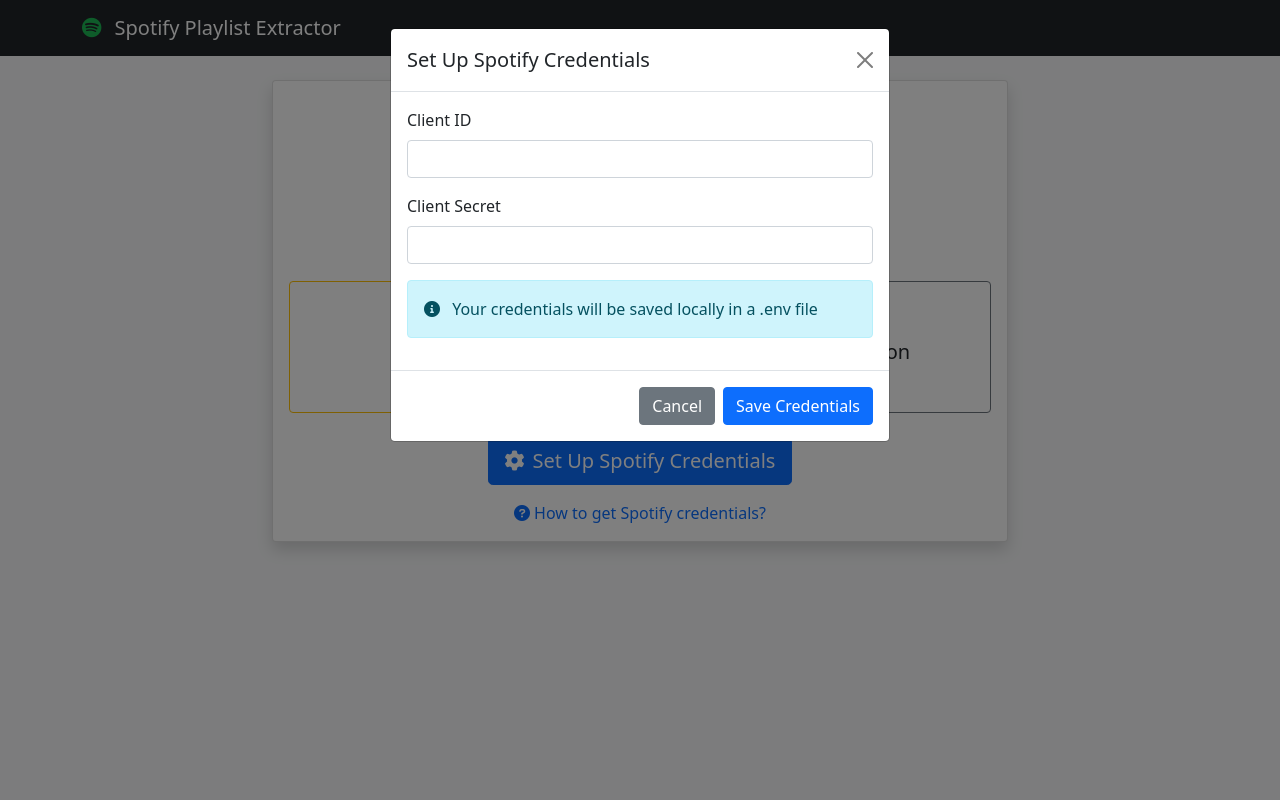
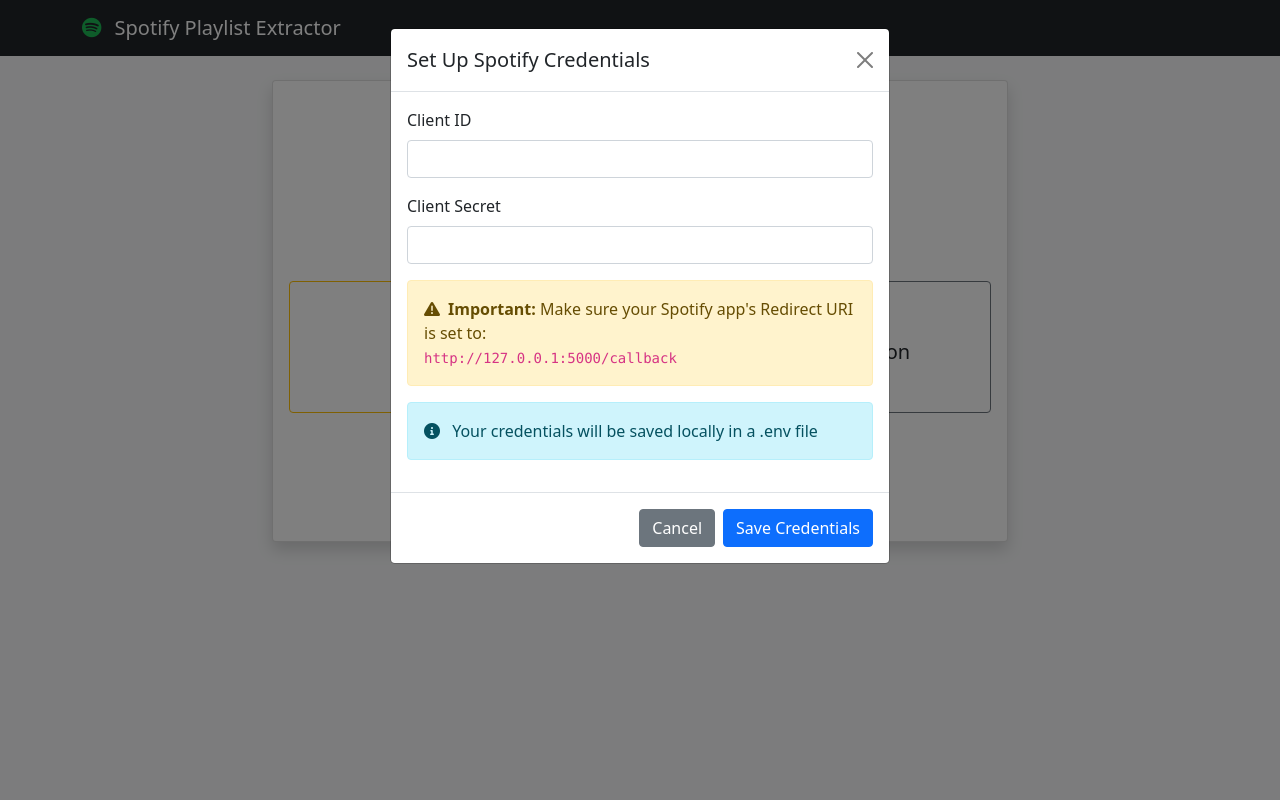
Before and after one commit to bindrap/spotifyWebApp, a Flask app: page / in a window 1280 px wide, after a click on "Set Up Spotify Credentials". Run offline with Flask 3, Linux system fonts and the light colour scheme; some libraries are stand-ins or nearby versions.

Commit message:
Working v1

```diff
--- a/app.py
+++ b/app.py
@@ -1,24 +1,18 @@
-from flask import Flask, render_template, request, jsonify, redirect, url_for, flash, send_file
+from flask import Flask, render_template, request, jsonify, redirect, url_for, flash
 import os
 import re
 import spotipy
 from spotipy.oauth2 import SpotifyOAuth
 from dotenv import load_dotenv, set_key
-from tqdm import tqdm
-import zipfile
-import tempfile
 import threading
 import time
 
 app = Flask(__name__)
-app.secret_key = 'your-secret-key-change-this'
+app.secret_key = 'your-secret-key-change-this-in-production'
 
 # Global variables for progress tracking
 download_progress = {}
 download_status = {}
-
-# Load environment variables
-load_dotenv()
 
 # Configuration
 REDIRECT_URI = "http://127.0.0.1:5000/callback"
@@ -31,33 +25,49 @@
 # Ensure directories exist
 os.makedirs(PLAYLIST_DIR, exist_ok=True)
 
+# Load environment variables
+load_dotenv()
+
 def safe_filename(name: str) -> str:
     """Sanitize playlist names into safe filenames"""
     return re.sub(r'[^a-zA-Z0-9_\-]', '_', name).strip("_") + ".txt"
 
 def update_env_file(client_id, client_secret):
     """Update the .env file with new credentials"""
-    set_key(ENV_FILE, "CLIENT_ID", client_id)
-    set_key(ENV_FILE, "CLIENT_SECRET", client_secret)
-    set_key(ENV_FILE, "REDIRECT_URI", REDIRECT_URI)
+    try:
+        set_key(ENV_FILE, "CLIENT_ID", client_id)
+        set_key(ENV_FILE, "CLIENT_SECRET", client_secret)
+        set_key(ENV_FILE, "REDIRECT_URI", REDIRECT_URI)
+        return True
+    except Exception as e:
+        print(f"Error updating .env file: {e}")
+        return False
 
 def get_spotify_client():
     """Get authenticated Spotify client"""
     client_id = os.getenv("CLIENT_ID")
     client_secret = os.getenv("CLIENT_SECRET")
 
-    if not client_id or not client_secret:
+    if not client_id or not client_secret or not client_id.strip() or not client_secret.strip():
         return None
 
     try:
-        sp = spotipy.Spotify(auth_manager=SpotifyOAuth(
+        auth_manager = SpotifyOAuth(
             client_id=client_id,
             client_secret=client_secret,
             redirect_uri=REDIRECT_URI,
             scope=SCOPE,
             cache_path=CACHE_PATH
-        ))
-        # Test the connection
+        )
+
+        # Check if we have a valid cached token
+        token_info = auth_manager.get_cached_token()
+        if not token_info:
+            return None
+
+        sp = spotipy.Spotify(auth_manager=auth_manager)
+
+        # Test the connection by making a simple API call
         sp.current_user()
         return sp
     except Exception as e:
@@ -90,7 +100,7 @@
                     results.append(f"{artists} - {title}")
 
             processed += len(tracks)
-            download_progress[session_id] = int((processed / total_results) * 100)
+            download_progress[session_id] = int((processed / total_results) * 100) if total_results > 0 else 100
             offset += LIMIT
 
         # Save to file
@@ -99,7 +109,7 @@
             for line in results:
                 f.write(line + "\n")
 
-        download_status[session_id] = f"Completed! Exported {len(results)} liked songs"
+        download_status[session_id] = f"Completed! Exported {len(results)} liked songs to {liked_file}"
         download_progress[session_id] = 100
 
     except Exception as e:
@@ -142,7 +152,7 @@
             for line in results:
                 f.write(line + "\n")
 
-        download_status[session_id] = f"Completed! Exported {len(results)} songs from {playlist_name}"
+        download_status[session_id] = f"Completed! Exported {len(results)} songs from '{playlist_name}' to {filename}"
         download_progress[session_id] = 100
 
     except Exception as e:
@@ -152,7 +162,7 @@
 @app.route('/')
 def index():
     """Main page"""
-    # Force reload environment variables to get latest credentials
+    # Force reload environment variables
     load_dotenv(override=True)
 
     client_id = os.getenv("CLIENT_ID")
@@ -164,6 +174,8 @@
     if credentials_set:
         sp = get_spotify_client()
         spotify_connected = sp is not None
+
+    print(f"🔍 Status Check - Credentials: {credentials_set}, Connected: {spotify_connected}")
 
     return render_template('index.html',
                          credentials_set=credentials_set,
@@ -179,37 +191,86 @@
         flash('Please provide both Client ID and Client Secret', 'error')
         return redirect(url_for('index'))
 
+    # Clear any existing cache to force re-auth with new credentials
+    if os.path.exists(CACHE_PATH):
+        os.remove(CACHE_PATH)
+
     # Update environment file
-    update_env_file(client_id, client_secret)
+    if update_env_file(client_id, client_secret):
+        # Reload environment variables
+        load_dotenv(override=True)
+        flash('Credentials saved successfully! Now click "Connect to Spotify" to authenticate.', 'success')
+    else:
+        flash('Error saving credentials. Please try again.', 'error')
 
-    # Reload environment variables
-    load_dotenv(override=True)
-
-    flash('Credentials saved successfully!', 'success')
-    return redirect(url_for('spotify_auth'))
+    return redirect(url_for('index'))
 
 @app.route('/spotify_auth')
 def spotify_auth():
     """Initiate Spotify authentication"""
-    sp = get_spotify_client()
-    if not sp:
+    load_dotenv(override=True)
+    client_id = os.getenv("CLIENT_ID")
+    client_secret = os.getenv("CLIENT_SECRET")
+
+    if not client_id or not client_secret:
         flash('Please set up your Spotify credentials first', 'error')
         return redirect(url_for('index'))
 
-    # The SpotifyOAuth will handle the redirect automatically
-    try:
-        # This will trigger the auth flow
-        user = sp.current_user()
-        return redirect(url_for('dashboard'))
-    except Exception as e:
-        # If not authenticated, SpotifyOAuth will redirect to Spotify
-        return redirect(url_for('index'))
+    # Create SpotifyOAuth object and get authorization URL
+    auth_manager = SpotifyOAuth(
+        client_id=client_id,
+        client_secret=client_secret,
+        redirect_uri=REDIRECT_URI,
+        scope=SCOPE,
+        cache_path=CACHE_PATH
+    )
+
+    # Get authorization URL and redirect user to Spotify
+    auth_url = auth_manager.get_authorize_url()
+    print(f"🔗 Redirecting to Spotify: {auth_url}")
+    return redirect(auth_url)
 
 @app.route('/callback')
 def callback():
     """Handle Spotify callback"""
-    # The SpotifyOAuth handles the callback automatically
-    return redirect(url_for('dashboard'))
+    load_dotenv(override=True)
+    client_id = os.getenv("CLIENT_ID")
+    client_secret = os.getenv("CLIENT_SECRET")
+
+    if not client_id or not client_secret:
+        flash('Credentials not found', 'error')
+        return redirect(url_for('index'))
+
+    # Create SpotifyOAuth object
+    auth_manager = SpotifyOAuth(
+        client_id=client_id,
+        client_secret=client_secret,
+        redirect_uri=REDIRECT_URI,
+        scope=SCOPE,
+        cache_path=CACHE_PATH
+    )
+
+    # Get the authorization code from the callback
+    code = request.args.get('code')
+    if code:
+        try:
+            # Exchange code for access token
+            token_info = auth_manager.get_access_token(code)
+            if token_info:
+                print("✅ Successfully authenticated with Spotify!")
+                flash('Successfully connected to Spotify!', 'success')
+                return redirect(url_for('dashboard'))
+        except Exception as e:
+            print(f"❌ Error during callback: {e}")
+
+    error = request.args.get('error')
+    if error:
+        print(f"❌ Spotify auth error: {error}")
+        flash(f'Spotify authentication failed: {error}', 'error')
+    else:
+        flash('Failed to connect to Spotify', 'error')
+
+    return redirect(url_for('index'))
 
 @app.route('/dashboard')
 def dashboard():
@@ -220,9 +281,12 @@
         return redirect(url_for('index'))
 
     try:
+        # Get user info
         user = sp.current_user()
         user_id = user['id']
         user_name = user['display_name'] or user_id
+
+        print(f"✅ Successfully loaded dashboard for user: {user_name}")
 
         # Get user's playlists
         playlists = []
@@ -246,12 +310,15 @@
         # Get liked songs count
         liked_count = sp.current_user_saved_tracks(limit=1)['total']
 
+        print(f"📊 Found {len(playlists)} playlists and {liked_count} liked songs")
+
         return render_template('dashboard.html',
                              user_name=user_name,
                              playlists=playlists,
                              liked_count=liked_count)
 
     except Exception as e:
+        print(f"❌ Error loading dashboard: {str(e)}")
         flash(f'Error loading dashboard: {str(e)}', 'error')
         return redirect(url_for('index'))
 
@@ -262,12 +329,13 @@
     if not sp:
         return jsonify({'error': 'Not authenticated'}), 401
 
-    session_id = str(int(time.time()))
+    session_id = f"liked_{int(time.time())}"
     download_progress[session_id] = 0
     download_status[session_id] = "Starting..."
 
     # Start download in background thread
     thread = threading.Thread(target=export_liked_songs, args=(sp, session_id))
+    thread.daemon = True
     thread.start()
 
     return jsonify({'session_id': session_id})
@@ -283,13 +351,14 @@
         playlist = sp.playlist(playlist_id)
         playlist_name = playlist['name']
 
-        session_id = str(int(time.time()))
+        session_id = f"playlist_{playlist_id}_{int(time.time())}"
         download_progress[session_id] = 0
         download_status[session_id] = "Starting..."
 
         # Start download in background thread
         thread = threading.Thread(target=export_playlist,
                                 args=(sp, playlist_id, playlist_name, session_id))
+        thread.daemon = True
         thread.start()
 
         return jsonify({'session_id': session_id})
@@ -300,9 +369,7 @@
 @app.route('/download_all')
 def download_all():
     """Download all playlists and liked songs"""
-    # This would be implemented similarly to individual downloads
-    # but would process all playlists in sequence
-    return jsonify({'message': 'Feature coming soon!'})
+    return jsonify({'message': 'Feature coming soon! For now, please download playlists individually.'}), 200
 
 @app.route('/progress/<session_id>')
 def get_progress(session_id):
@@ -319,16 +386,33 @@
 @app.route('/clear_credentials')
 def clear_credentials():
     """Clear stored credentials and cache"""
-    if os.path.exists(ENV_FILE):
+    try:
         # Clear the credentials from .env
-        set_key(ENV_FILE, "CLIENT_ID", "")
-        set_key(ENV_FILE, "CLIENT_SECRET", "")
+        if os.path.exists(ENV_FILE):
+            set_key(ENV_FILE, "CLIENT_ID", "")
+            set_key(ENV_FILE, "CLIENT_SECRET", "")
 
-    if os.path.exists(CACHE_PATH):
-        os.remove(CACHE_PATH)
+        # Remove Spotify auth cache
+        if os.path.exists(CACHE_PATH):
+            os.remove(CACHE_PATH)
 
-    flash('Credentials cleared successfully', 'success')
+        # Reload environment variables
+        load_dotenv(override=True)
+
+        flash('Credentials cleared successfully', 'success')
+    except Exception as e:
+        flash(f'Error clearing credentials: {str(e)}', 'error')
+
     return redirect(url_for('index'))
 
 if __name__ == '__main__':
+    print("🎵 Starting Spotify Playlist Extractor...")
+    print("📁 Creating directories...")
+    os.makedirs(PLAYLIST_DIR, exist_ok=True)
+    print(f"📂 Playlist directory: {os.path.abspath(PLAYLIST_DIR)}")
+    print(f"📄 Environment file: {os.path.abspath(ENV_FILE)}")
+    print("🌐 Starting Flask server...")
+    print("📱 Open your browser and go to: http://127.0.0.1:5000")
+    print("⏹️  Press Ctrl+C to stop the server")
+    print("-" * 50)
     app.run(debug=True, port=5000)
--- a/templates/index.html
+++ b/templates/index.html
@@ -45,7 +45,7 @@
                     <div class="mt-3">
                         <a href="#" class="text-decoration-none" data-bs-toggle="modal" data-bs-target="#helpModal">
                             <i class="fas fa-question-circle me-1"></i>How to get Spotify credentials?
-                    </a>
+                        </a>
                     </div>
                     {% elif not spotify_connected %}
                     <a href="{{ url_for('spotify_auth') }}" class="btn spotify-green btn-lg text-white">
@@ -79,6 +79,11 @@
                     <div class="mb-3">
                         <label for="client_secret" class="form-label">Client Secret</label>
                         <input type="password" class="form-control" id="client_secret" name="client_secret" required>
+                    </div>
+                    <div class="alert alert-warning">
+                        <strong><i class="fas fa-exclamation-triangle me-2"></i>Important:</strong>
+                        Make sure your Spotify app's Redirect URI is set to:<br>
+                        <code>http://127.0.0.1:5000/callback</code>
                     </div>
                     <div class="alert alert-info">
                         <i class="fas fa-info-circle me-2"></i>
@@ -118,7 +123,7 @@
                         <ul class="mt-2">
                             <li>App Name: "My Playlist Extractor" (or any name)</li>
                             <li>App Description: "Extract my playlists"</li>
-                            <li>Redirect URI: <code>http://127.0.0.1:5000/callback</code></li>
+                            <li><strong>Redirect URI: <code>http://127.0.0.1:5000/callback</code></strong> ⚠️ This must be exact!</li>
                             <li>Check "Web API" under "Which API/SDKs are you planning to use?"</li>
                         </ul>
                     </li>
@@ -132,6 +137,10 @@
                         <strong>Copy your Client ID and Client Secret</strong> from the app settings page
                     </li>
                 </ol>
+                <div class="alert alert-danger">
+                    <i class="fas fa-exclamation-triangle me-2"></i>
+                    <strong>Critical:</strong> The Redirect URI must be exactly <code>http://127.0.0.1:5000/callback</code> or authentication will fail!
+                </div>
                 <div class="alert alert-warning">
                     <i class="fas fa-exclamation-triangle me-2"></i>
                     Keep your Client Secret private! Don't share it with anyone.
@@ -146,29 +155,20 @@
 <script>
 // Auto-close credentials modal when page loads with success message
 document.addEventListener('DOMContentLoaded', function() {
-    // Check if there's a success message and close the modal
+    // Check if there's a success message about credentials and close the modal
     const alerts = document.querySelectorAll('.alert-success');
-    if (alerts.length > 0) {
-        // Close any open modals
-        const modals = document.querySelectorAll('.modal.show');
-        modals.forEach(modal => {
-            const bsModal = bootstrap.Modal.getInstance(modal);
-            if (bsModal) {
-                bsModal.hide();
+    alerts.forEach(alert => {
+        if (alert.textContent.includes('Credentials saved successfully')) {
+            // Close the credentials modal if it's open
+            const credentialsModal = document.getElementById('credentialsModal');
+            if (credentialsModal) {
+                const bsModal = bootstrap.Modal.getInstance(credentialsModal);
+                if (bsModal) {
+                    bsModal.hide();
+                }
             }
-        });
-    }
-});
-
-// Form submission handler to close modal on success
-document.getElementById('credentialsModal').addEventListener('submit', function(e) {
-    // Let the form submit normally, but prepare to close modal
-    setTimeout(() => {
-        const modal = bootstrap.Modal.getInstance(document.getElementById('credentialsModal'));
-        if (modal) {
-            modal.hide();
         }
-    }, 100);
+    });
 });
 </script>
 {% endblock %}
```
Also changed, not shown: 1 other file.
